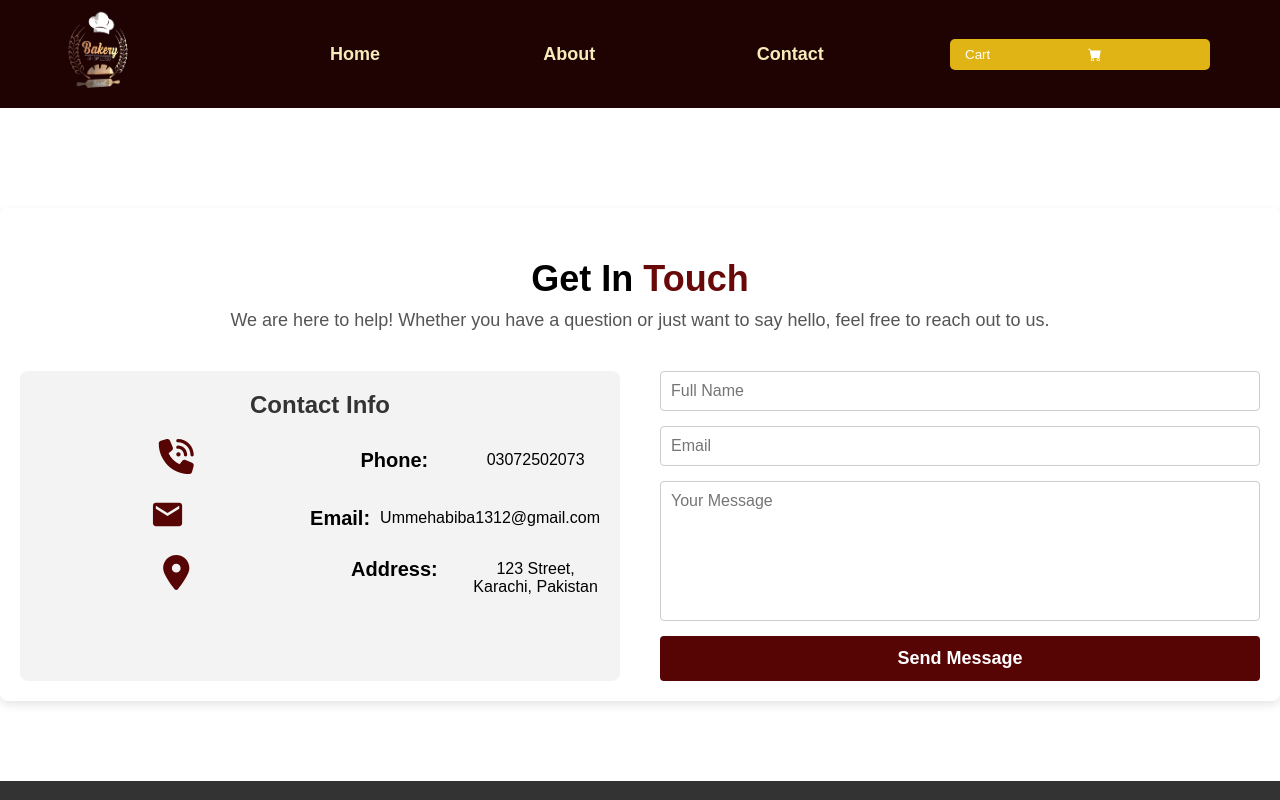
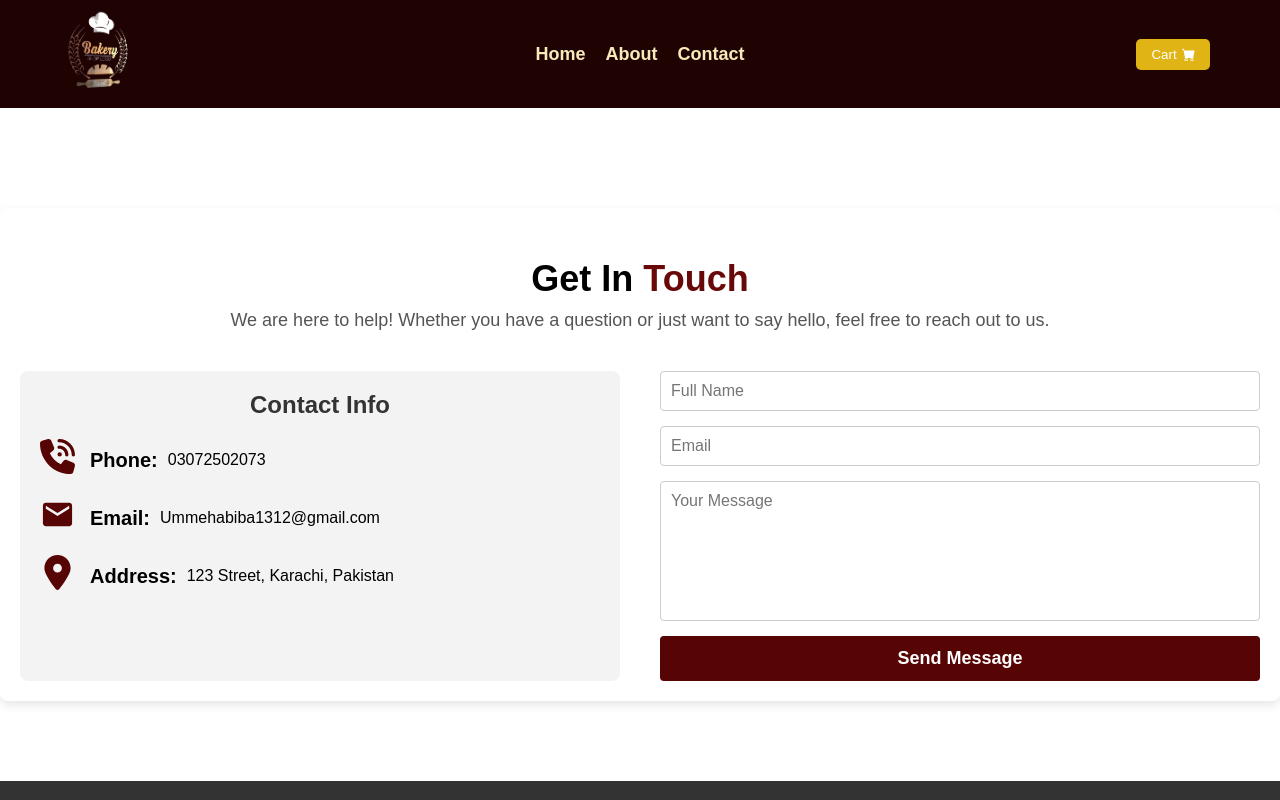
Before and after one commit to UmmeHabiba1312/bakery-website, a Next.js app: page /contact in a window 1280 px wide. Shown: the top 800 px of the page. Built offline with nearby package versions, Linux system fonts and the light colour scheme.

Commit message:
Update contact.css

```diff
--- a/src/app/contact/contact.css
+++ b/src/app/contact/contact.css
@@ -3,10 +3,6 @@
     padding: 0;
     box-sizing: border-box;
     font-family: Arial, sans-serif;
-     max-width: 1536px;
-        margin-left: auto;
-    margin-right: auto;
-    width:100%;
 }
 
 
```
